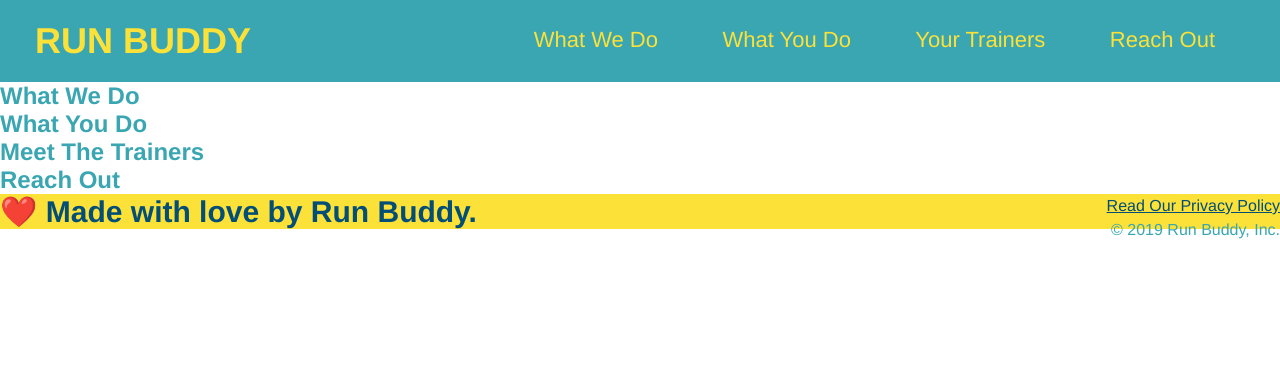
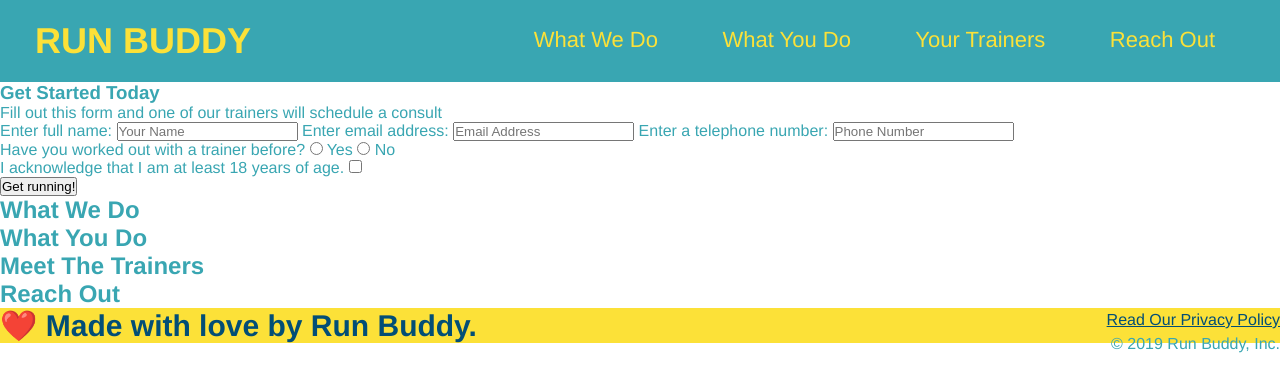
Before and after one commit to Brandy-Posthuma/run-buddy, a plain HTML site: page index.html in a window 1280 px wide. Drawn offline with Linux system fonts and the light colour scheme.

Commit message:
added form information

```diff
--- a/index.html
+++ b/index.html
@@ -31,10 +31,38 @@
             </nav>
         </header>
 
-        <!-- hero/jumbotron -->
+        <!-- hero section -->
         <section>
+            <div>
+                <h3>Get Started Today</h3>
+                <p>Fill out this form and one of our trainers will schedule a consult </p>
+            <form>
+                <label for="name">Enter full name:</label>
+                <input type="text" placeholder="Your Name" name="name" id="name" />
+                <label for="email">Enter email address:</label>
+                <input type="email" placeholder="Email Address" name="email" id="email" />
+                <label for="phone">Enter a telephone number:</label>
+                <input type="tel" placeholder="Phone Number" name="phone" id="phone" />
+                <p>
+                    Have you worked out with a trainer before?
+                    <input type="radio" name="trainer-confirm" id="trainer-yes" />
+                    <label for="trainer-yes">Yes</label>
+                    <input type="radio" name="trainer-confirm" id="trainer-no" />
+                    <label for="trainer-no">No</label>
+                </p>
+                <p>
+                    <label for="checkbox" >
+                        I acknowledge that I am at least 18 years of age.
+                    </label>
+                    <input type="checkbox" name="age-confirm" id="checkbox" />
+                </p>
+                <button type="submit">
+                    Get running!
+                </button>
+            </form>
+            </div>
         </section>
-
+        <!--end hero -->
         <!-- "what we do" section -->
         <section>
             <h2>What We Do</h2>
```
